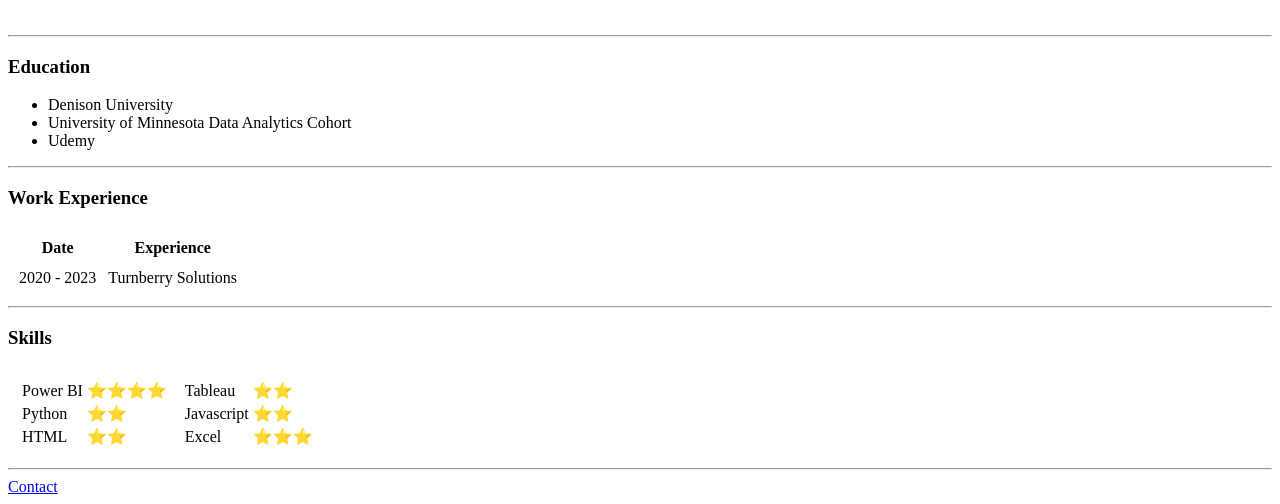
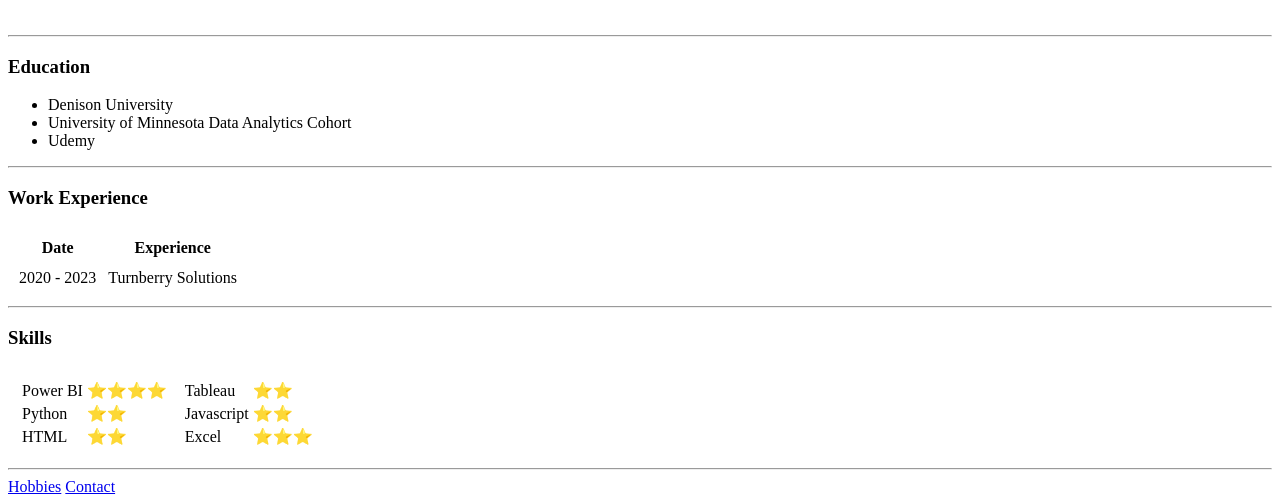
Before and after one commit to Scottymichaelmillerguy/cv, a plain HTML site: page index.html in a window 1280 px wide. Shown: the part 366-870 px from the top of the page. Drawn offline with Linux system fonts and the light colour scheme.

Commit message:
Updated index file

```diff
--- a/index.html
+++ b/index.html
@@ -98,6 +98,7 @@
 
         </table>
     <hr>
+    <a href = hobbies.html>Hobbies</a>
     <a href="contact-me.html">Contact</a>
 
 
```
